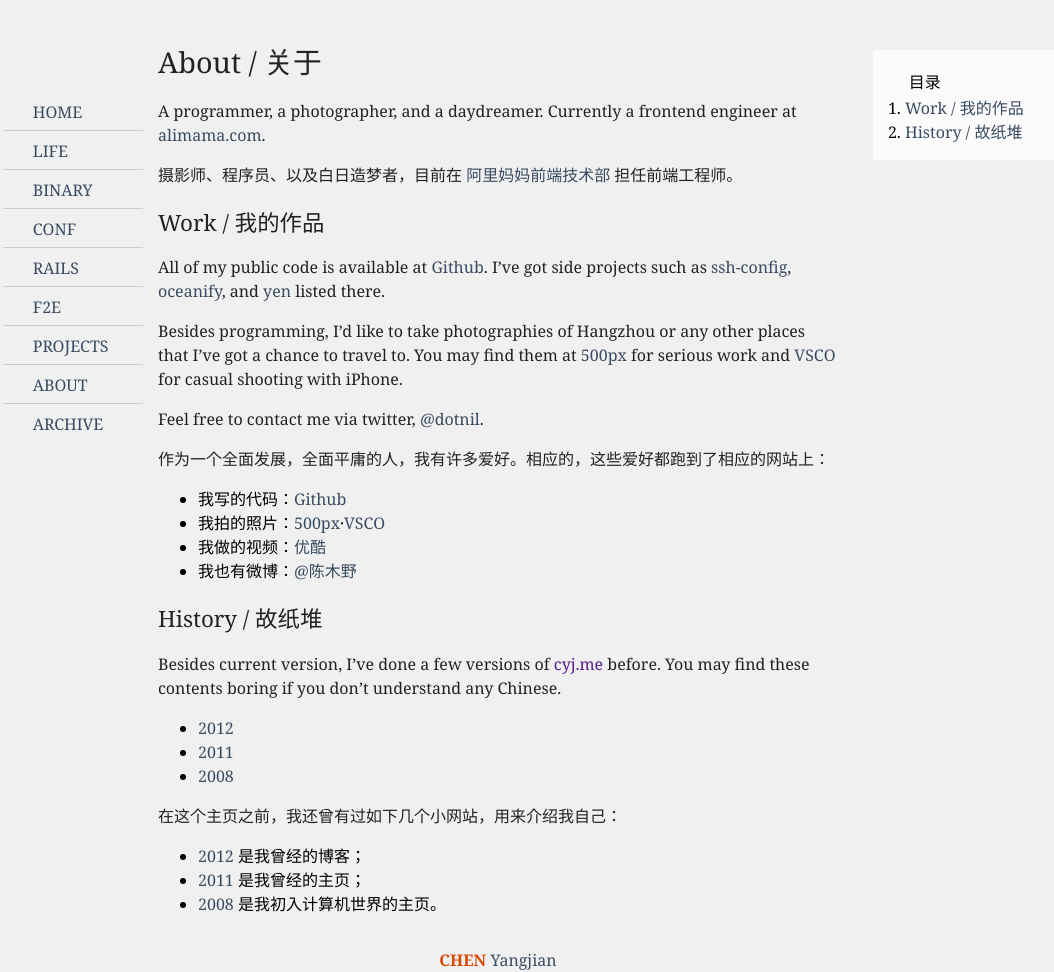
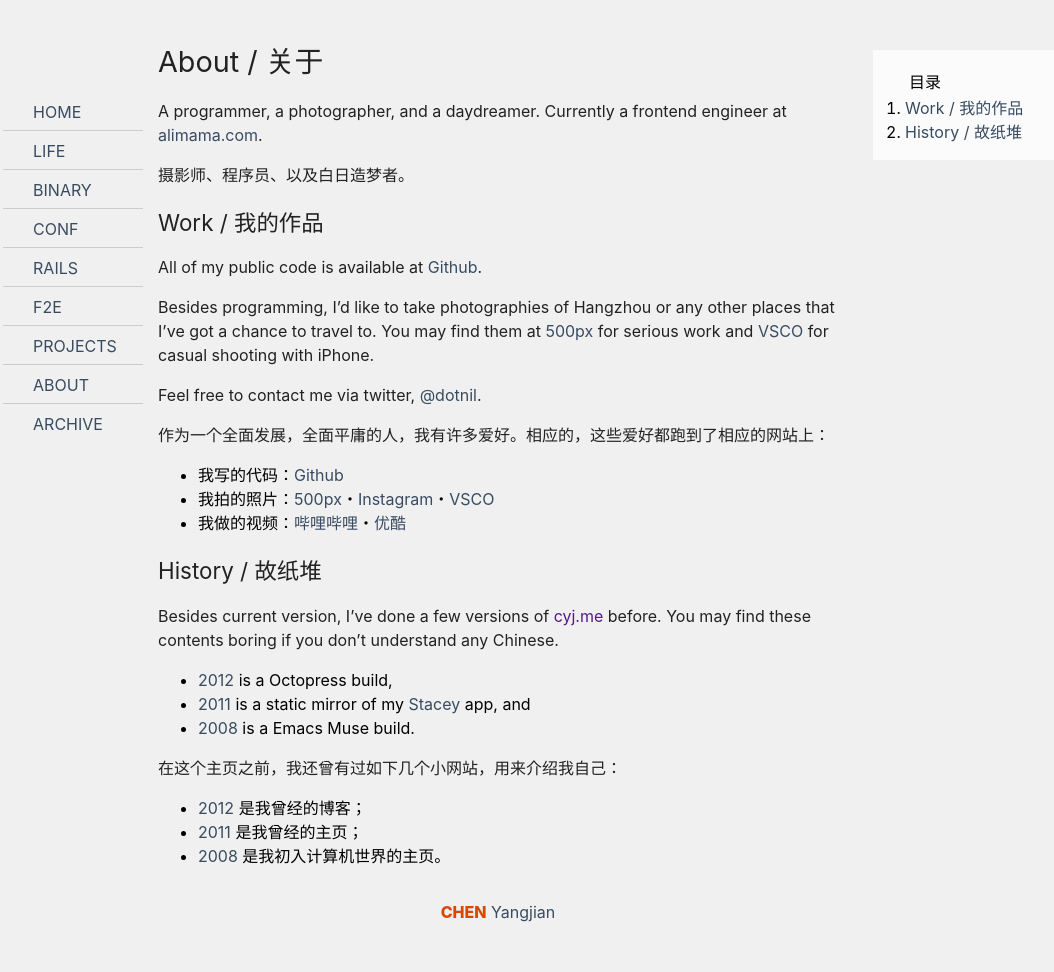
Before and after one commit to cyjake/cyjake.github.io, a Jekyll site: the page built from about/index.md, in a window 1280 px wide and 972 px high. Shown: the whole window, without its empty margins (142-1196 px from the left). Built offline with Jekyll 4.4.1, drawn with Linux system fonts in a browser that asks for light colours; some web fonts are replaced.

Commit message:
Update: sans serif is preferred
Fabricate front, about, and projects page

```diff
--- a/_sass/components/base.scss
+++ b/_sass/components/base.scss
@@ -11,7 +11,7 @@
 }
 
 h1, h2, h3, h4, h5, h6 {
-  font-weight: 300;
+  font-weight: 400;
 }
 
 
@@ -65,7 +65,7 @@
 
 html, body {
   -webkit-font-smoothing: antialiased;
-  font-family: Georgia, "Hiragino Sans GB", "WenQuanYi Micro Hei", "Microsoft Yahei", serif;
+  font-family: -apple-system, BlinkMacSystemFont, "Segoe UI", Helvetica, Arial, sans-serif, "Apple Color Emoji", "Segoe UI Emoji", "Segoe UI Symbol";
   line-height: 1.5;
 }
 
--- a/about/index.md
+++ b/about/index.md
@@ -3,30 +3,26 @@
 title: About / 关于
 ---
 
-A programmer, a photographer, and a daydreamer. Currently a frontend engineer at
-[alimama.com][alimama].
+A programmer, a photographer, and a daydreamer. Currently a frontend engineer at [alimama.com](https://www.alimama.com).
 
-摄影师、程序员、以及白日造梦者，目前在 [阿里妈妈前端技术部][1] 担任前端工程师。
+摄影师、程序员、以及白日造梦者。
 
 
 ## Work / 我的作品
 
-All of my public code is available at [Github][github]. I've got side projects
-such as [ssh-config][ssh-config], [oceanify][oceanify], and [yen][yen] listed
-there.
+All of my public code is available at [Github](https://github.com/dotnil).
 
 Besides programming, I'd like to take photographies of Hangzhou or any other
 places that I've got a chance to travel to. You may find them at [500px][500px]
 for serious work and [VSCO][vsco] for casual shooting with iPhone.
 
-Feel free to contact me via twitter, [@dotnil][twitter].
+Feel free to contact me via twitter, [@dotnil](https://twitter.com/dotnil).
 
 作为一个全面发展，全面平庸的人，我有许多爱好。相应的，这些爱好都跑到了相应的网站上：
 
-- 我写的代码：[Github][github]
-- 我拍的照片：[500px][500px]·[VSCO][vsco]
-- 我做的视频：[优酷][2]
-- 我也有微博：[@陈木野][weibo]
+- 我写的代码：[Github](https://github.com/dotnil)
+- 我拍的照片：[500px][500px]・[Instagram](https://www.instagram.com/sansmana/)・[VSCO][vsco]
+- 我做的视频：[哔哩哔哩](https://space.bilibili.com/7689372/#!/)・[优酷](http://i.youku.com/u/UODA5NzU2MjQ=/videos)
 
 
 ## History / 故纸堆
@@ -34,9 +30,9 @@
 Besides current version, I've done a few versions of [cyj.me]({{ site.baseurl }})
 before. You may find these contents boring if you don't understand any Chinese.
 
-- [2012][2012]
-- [2011][2011]
-- [2008][2008]
+- [2012][2012] is a Octopress build,
+- [2011][2011] is a static mirror of my [Stacey](http://staceyapp.com/) app, and
+- [2008][2008] is a Emacs Muse build.
 
 在这个主页之前，我还曾有过如下几个小网站，用来介绍我自己：
 
@@ -45,17 +41,8 @@
 - [2008][2008] 是我初入计算机世界的主页。
 
 
-[1]: https://thx.github.io
-[2]: http://i.youku.com/u/UODA5NzU2MjQ=/videos
 [2008]: http://cyj.me/2008
 [2011]: http://cyj.me/2011
 [2012]: http://cyj.me/2012
 [500px]: https://500px.com/dotnil
-[alimama]: http://www.alimama.com
-[github]: https://github.com/dotnil
-[oceanify]: https://github.com/dotnil/oceanify
-[ssh-config]: https://github.com/dotnil/ssh-config
 [vsco]: http://dotnil.vsco.co/
-[weibo]: http://weibo.com/dotnil
-[twitter]: https://twitter.com/dotnil
-[yen]: https://github.com/dotnil/yen
```
Also changed, not shown: archive/index.md (+1 -3 lines), assets/js/front.js (+1 -7 lines), projects/index.md (+17 -4 lines).
